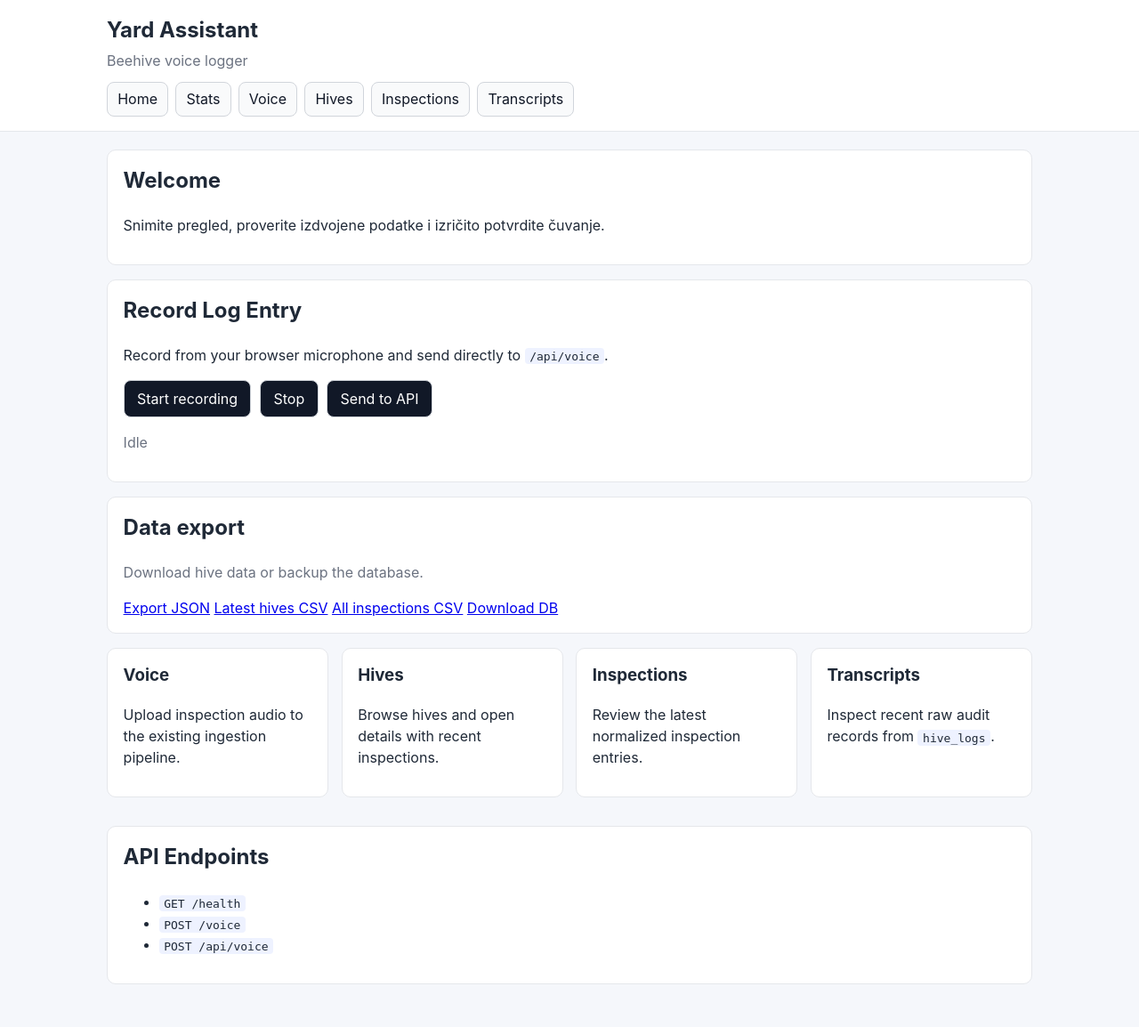
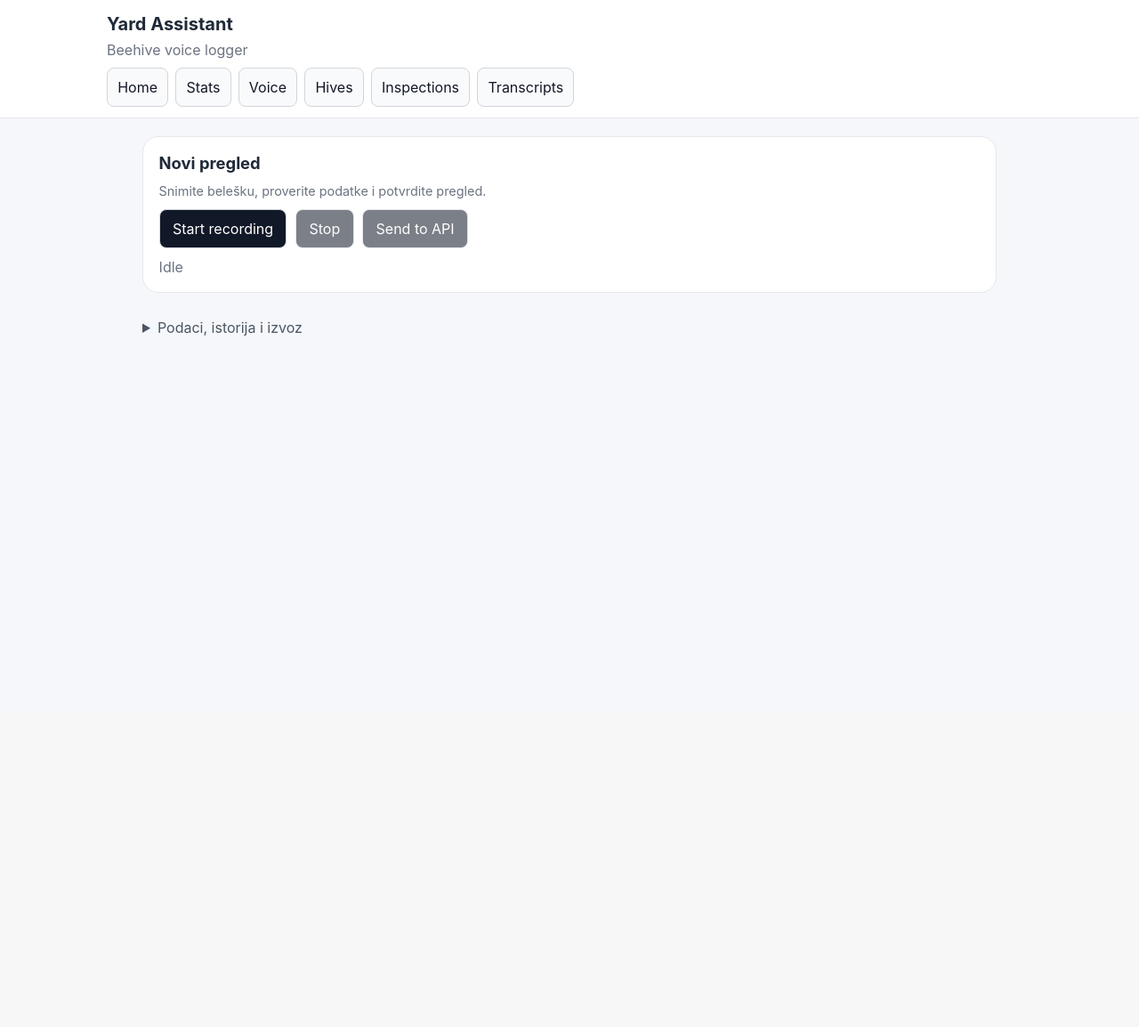
Before and after one commit to the-pr0x1mo/yard-assistant, a FastAPI app: page / in a window 1280 px wide. Shown: the whole page at 89% size. After the commit the page ends 378 px from the top, so only its background shows below. Run offline with FastAPI, Linux system fonts and the light colour scheme.

Commit message:
style(ya-02): refine compact review cards and home layout

```diff
--- a/assistant-api/app/static/review-card.js
+++ b/assistant-api/app/static/review-card.js
@@ -25,30 +25,35 @@
     const hives = await hivesResponse.json();
     root.replaceChildren();
     const state = {unsaved: !persisted, root}; active = state;
-    el('h2', persisted ? `Pregled #${persisted.inspection_id}` : 'Provera pregleda — nije sačuvano', root);
-    el('p', `AI ekstrakcija: ${data.extraction_status === 'completed' ? 'uspešna' : 'neuspešna; unesite podatke ručno'}`, root);
-    if (data.error) el('p', data.error.message, root);
-    const transcript = el('details', null, root);
-    el('summary', 'Originalni Whisper transkript (samo čitanje)', transcript);
-    el('pre', data.preview.raw_transcript, transcript);
-    if (!persisted) el('p', 'Kartica se gubi pri zatvaranju ili osvežavanju stranice. Sačuvajte je izričitom potvrdom.', root);
+    const header = el('div', null, root); header.className = 'review-header';
+    const title = el('h2', persisted ? `Pregled #${persisted.inspection_id}` : 'Provera pregleda', header);
+    title.tabIndex = -1;
+    const badge = el('span', persisted?.confirmation_status === 'confirmed' ? 'Potvrđeno' : 'Nije potvrđeno', header);
+    badge.className = `badge ${persisted?.confirmation_status === 'confirmed' ? 'badge-good' : 'badge-warn'}`;
+    const extraction = el('p', `AI ekstrakcija: ${data.extraction_status === 'completed' ? 'uspešna' : 'neuspešna; unesite podatke ručno'}`, root);
+    extraction.className = 'review-caption muted';
+    if (data.error) el('p', data.error.message, root).className = 'status-error review-caption';
     const form = el('form', null, root); form.className = 'form-stack';
     const fields = el('fieldset', null, form); fields.className = 'review-fields';
     const labelInput = (label, input, parent = fields) => { const l = el('label', label, parent); l.append(input); return input; };
+    const identity = el('div', null, fields); identity.className = 'review-identity';
+    const date = labelInput('Datum i vreme pregleda · UTC', el('input'), identity);
+    date.type = 'datetime-local'; date.step = '1'; date.required = true;
+    date.value = (persisted?.inspected_at || data.inspected_at || data.preview.created_at).replace(' ', 'T');
     let hiveSelect, hiveId, hiveName;
     if (!persisted) {
       hiveSelect = el('select'); hiveSelect.required = true;
       hiveSelect.append(new Option('Izaberite košnicu', ''), ...hives.map(h => new Option(`${h.name || 'Košnica'} · ${h.hive_id}`, h.hive_id)), new Option('Nova košnica', '__new__'));
-      labelInput('Košnica', hiveSelect);
-      hiveId = labelInput('ID košnice', el('input')); hiveId.required = true; hiveId.readOnly = true;
+      labelInput('Košnica', hiveSelect, identity);
+      hiveName = labelInput('Naziv košnice', el('input'), identity); hiveName.maxLength = 200;
+      hiveId = labelInput('ID košnice · stalan za postojeću', el('input'), identity); hiveId.required = true; hiveId.readOnly = true;
       hiveId.pattern = '[A-Za-z0-9][A-Za-z0-9_.-]*'; hiveId.maxLength = 64;
-      hiveName = labelInput('Naziv košnice', el('input')); hiveName.maxLength = 200;
       const extracted = data.preview.structured.hive;
       const found = hives.find(h => h.hive_id === extracted.hive_id);
       hiveSelect.value = found ? found.hive_id : '';
       hiveId.value = found?.hive_id || ''; hiveName.value = found?.name || '';
       const suggestion = el('p', extracted.hive_id && extracted.hive_id !== 'UNKNOWN' ? `Predloženi ID iz transkripta: ${extracted.hive_id}. Izaberite postojeću ili novu košnicu.` : 'Identifikujte košnicu pre potvrde.', fields);
-      suggestion.className = 'muted';
+      suggestion.className = 'muted review-caption';
       hiveSelect.addEventListener('change', () => {
         const selected = hives.find(h => h.hive_id === hiveSelect.value);
         hiveId.readOnly = hiveSelect.value !== '__new__';
@@ -56,12 +61,9 @@
       });
     } else {
       const hive = data.preview.structured.hive;
-      el('p', `Košnica: ${hive.name || '—'} · ID: ${persisted.hive_id} (nepromenljiv)`, fields);
+      const name = labelInput('Naziv košnice', el('input'), identity); name.value = hive.name || ''; name.placeholder = 'Bez naziva'; name.readOnly = true;
+      const id = labelInput('ID košnice · nepromenljiv', el('input'), identity); id.value = persisted.hive_id; id.readOnly = true;
     }
-    const date = labelInput('Datum i vreme pregleda', el('input'));
-    date.type = 'datetime-local'; date.step = '1'; date.required = true;
-    date.value = (persisted?.inspected_at || data.inspected_at || data.preview.created_at).replace(' ', 'T');
-    el('small', 'Vreme pregleda je prikazano u UTC.', fields);
     const controls = {};
     const addField = (key, parent) => {
       const def = spec.fields[key]; let input;
@@ -70,24 +72,42 @@
         const options = def.flag ? [[1, 'Da'], [0, 'Ne']] : def.enum.map(v => [v, ({pljacka:'pljačka', rastrkano:'raštrkano', kriticno:'kritično', visak:'višak', previse:'previše', zapoceti:'započeti', teska:'teška', vrlo_teska:'vrlo teška', veoma_jako:'veoma jako'})[v] || v]);
         options.forEach(([value, label]) => input.append(new Option(label, String(value))));
       } else if (def.type === 'integer' || def.type === 'number') {
-        input = el('input'); input.type = 'number'; input.step = def.type === 'integer' ? '1' : 'any';
+        input = el('input'); input.type = 'number'; input.step = def.type === 'integer' ? '1' : 'any'; input.placeholder = 'Nepoznato';
         if (def.minimum !== undefined) input.min = def.minimum;
         if (def.maximum !== undefined) input.max = def.maximum;
-      } else { input = el('textarea'); input.rows = 2; }
+      } else { input = el('textarea'); input.rows = 2; input.placeholder = 'Nepoznato'; }
       input.value = initial[key] ?? ''; input.name = key;
       controls[key] = input; labelInput(def.label, input, parent);
+      const showUnknown = () => { input.classList.toggle('is-unknown', input.value === ''); };
+      showUnknown(); input.addEventListener('input', showUnknown); input.addEventListener('change', showUnknown);
+      if (input.tagName === 'TEXTAREA') input.parentElement.classList.add('review-wide');
     };
-    spec.compact.forEach(key => addField(key, fields));
-    const expanded = el('details', null, fields); el('summary', 'Proširi / skupi detalje pregleda', expanded);
-    Object.entries(spec.groups).forEach(([group, keys]) => { const section = el('section', null, expanded); el('h3', group, section); keys.forEach(key => addField(key, section)); });
-    const status = el('p', '', root); status.setAttribute('role', 'status');
-    const submit = el('button', persisted?.confirmation_status === 'confirmed' ? 'Sačuvaj izmene' : 'Potvrdi i sačuvaj pregled', form); submit.type = 'submit';
-    const discard = el('button', persisted ? 'Odustani od izmena' : 'Odbaci karticu', form); discard.type = 'button';
+    const compact = el('div', null, fields); compact.className = 'review-grid';
+    spec.compact.forEach(key => addField(key, compact));
+    // Keep the disclosure usable even while persisted factual controls are disabled.
+    const expanded = el('details', null, form); expanded.className = 'review-details';
+    el('summary', 'Sva polja i originalni transkript', expanded);
+    const extraFields = el('fieldset', null, expanded); extraFields.className = 'review-fields';
+    Object.entries(spec.groups).forEach(([group, keys]) => {
+      const section = el('section', null, extraFields); section.className = 'review-group'; el('h3', group, section);
+      const grid = el('div', null, section); grid.className = 'review-grid';
+      keys.forEach(key => addField(key, grid));
+    });
+    const transcript = el('section', null, expanded); transcript.className = 'review-transcript';
+    el('h3', 'Originalni Whisper transkript', transcript);
+    el('p', 'Samo čitanje · izvorni tekst ostaje neizmenjen.', transcript).className = 'muted review-caption';
+    el('pre', data.preview.raw_transcript, transcript);
+    if (!persisted) el('p', 'Nije sačuvano. Kartica se gubi pri napuštanju ili osvežavanju stranice.', form).className = 'muted review-caption';
+    const status = el('p', '', form); status.className = 'review-status'; status.setAttribute('role', 'status');
+    const actions = el('div', null, form); actions.className = 'review-actions';
+    const submit = el('button', persisted?.confirmation_status === 'confirmed' ? 'Sačuvaj izmene' : 'Potvrdi pregled', actions); submit.type = 'submit';
+    const discard = el('button', persisted ? 'Odustani od izmena' : 'Odbaci karticu', actions); discard.type = 'button'; discard.className = 'button-secondary';
+    const setDisabled = disabled => { fields.disabled = disabled; extraFields.disabled = disabled; };
     let edit;
     if (persisted) {
-      fields.disabled = true; submit.hidden = true; discard.hidden = true;
-      edit = el('button', 'Uredi podatke', root); edit.type = 'button';
-      edit.onclick = () => { fields.disabled = false; submit.hidden = false; discard.hidden = false; edit.hidden = true; };
+      setDisabled(true); submit.hidden = true; discard.hidden = true;
+      edit = el('button', 'Uredi podatke', actions); edit.type = 'button';
+      edit.onclick = () => { setDisabled(false); submit.hidden = false; discard.hidden = false; edit.hidden = true; };
     }
     form.addEventListener('input', () => { state.unsaved = true; });
     form.addEventListener('change', () => { state.unsaved = true; });
@@ -119,7 +139,7 @@
         url = `/api/inspections/${persisted.inspection_id}`;
         if (persisted.confirmation_status === 'confirmed') method = 'PUT'; else url += '/confirm';
       }
-      submit.disabled = true; discard.disabled = true; fields.disabled = true;
+      submit.disabled = true; discard.disabled = true; setDisabled(true);
       status.textContent = 'Čuvanje…';
       try {
         const response = await fetch(url, {method, headers: {'Content-Type':'application/json'}, body: JSON.stringify(body)});
@@ -129,8 +149,12 @@
         location.href = `/logs/${persisted?.raw_log_id || saved.id}`;
       } catch (error) {
         status.textContent = `${error.message} Podaci su i dalje u kartici; pokušajte ponovo.`;
-        fields.disabled = false; submit.disabled = false; discard.disabled = false;
+        setDisabled(false); submit.disabled = false; discard.disabled = false;
       }
     };
+    if (!persisted) {
+      title.focus({preventScroll: true});
+      root.scrollIntoView({block: 'start'});
+    }
   };
 })();
--- a/assistant-api/app/static/style.css
+++ b/assistant-api/app/static/style.css
@@ -18,16 +18,16 @@ body {
 .site-header {
   background: #ffffff;
   border-bottom: 1px solid #e5e7eb;
-  padding: 1rem 0;
+  padding: 0.75rem 0;
 }
 
 .site-header h1 {
   margin: 0;
-  font-size: 1.5rem;
+  font-size: 1.25rem;
 }
 
 .site-header p {
-  margin: 0.25rem 0 0.75rem;
+  margin: 0.15rem 0 0.5rem;
   color: #6b7280;
 }
 
@@ -45,6 +45,9 @@ body {
   background: #f9fafb;
   color: #111827;
   text-decoration: none;
+  min-height: 44px;
+  display: inline-flex;
+  align-items: center;
 }
 
 .site-nav a:hover {
@@ -58,7 +61,7 @@ main {
 .card {
   background: #ffffff;
   border: 1px solid #e5e7eb;
-  border-radius: 10px;
+  border-radius: 18px;
   padding: 1rem 1.1rem;
   margin-bottom: 1rem;
 }
@@ -167,6 +170,8 @@ th {
   gap: 0.7rem;
 }
 
+.form-stack input[type="file"] { width: 100%; min-width: 0; max-width: 100%; }
+
 .record-controls {
   display: flex;
   flex-wrap: wrap;
@@ -181,12 +186,14 @@ button {
 
 button {
   width: fit-content;
+  max-width: 100%;
   padding: 0.5rem 0.9rem;
   border: 1px solid #d1d5db;
   border-radius: 8px;
   background: #111827;
   color: #ffffff;
   cursor: pointer;
+  min-height: 44px;
 }
 
 button:hover {
@@ -213,12 +220,6 @@ code {
   border-radius: 4px;
 }
 
-.record-card {
-  position: sticky;
-  top: 0;
-  z-index: 20;
-}
-
 .status-success {
   color: #065f46;
   font-weight: 600;
@@ -232,9 +233,74 @@ code {
 .status-info {
   color: #6b7280;
 }
-.review-fields { border: 0; padding: 0; min-width: 0; }
-.review-fields label { display: flex; flex-direction: column; gap: .3rem; margin: .8rem 0; }
-.review-fields input, .review-fields select, .review-fields textarea { width: 100%; box-sizing: border-box; padding: .55rem; font: inherit; }
-.review-fields summary, .card summary { cursor: pointer; padding: .6rem 0; }
+.card summary, .home-secondary > summary { cursor: pointer; padding: .65rem 0; min-height: 44px; }
 .card pre { white-space: pre-wrap; overflow-wrap: anywhere; }
 #review-card:empty { display: none; }
+
+.record-card, .review-card, .home-secondary {
+  max-width: 960px;
+  margin-left: auto;
+  margin-right: auto;
+}
+
+.record-card h2 { margin-bottom: .35rem; font-size: 1.15rem; }
+.workflow-intro { margin: 0 0 .6rem; font-size: .9rem; }
+#record-status, #upload-status { margin: .5rem 0 0; min-height: 1.5em; }
+.home-secondary > summary { color: #4b5563; margin-bottom: .5rem; }
+.home-secondary .card { margin-top: .6rem; }
+
+.review-card { padding: 1rem; overflow-wrap: anywhere; scroll-margin-top: 1rem; }
+.review-header { display: flex; align-items: center; flex-wrap: wrap; gap: .5rem .75rem; margin-bottom: .25rem; }
+.review-header h2, .review-header h3 { font-size: 1.15rem; margin: 0; }
+.review-header h2:focus { outline: none; }
+.review-header .badge { font-size: .75rem; font-weight: 500; }
+.review-caption { font-size: .85rem; margin: .35rem 0 .65rem; }
+.review-fields { border: 0; padding: 0; margin: 0; min-width: 0; }
+.review-identity, .review-grid { display: grid; grid-template-columns: repeat(2, minmax(0, 1fr)); gap: .75rem; align-items: end; }
+.review-identity { margin-bottom: .85rem; }
+.review-identity > label:has(input[type="datetime-local"]),
+.review-identity > label:has(select), .review-wide { grid-column: 1 / -1; }
+.review-fields label { display: flex; flex-direction: column; gap: .3rem; margin: 0; min-width: 0; font-size: .85rem; font-weight: 500; }
+.review-fields input, .review-fields select, .review-fields textarea {
+  width: 100%; min-width: 0; max-width: 100%; min-height: 44px; padding: .55rem .6rem;
+  border: 1px solid #d8dee7; border-radius: 10px; background: #fff; color: #1f2937;
+  font: inherit; font-size: 1rem; font-weight: 400;
+}
+.review-fields textarea { resize: vertical; }
+.review-fields input[readonly], .review-fields :disabled { background: #f5f7fa; color: #374151; opacity: 1; -webkit-text-fill-color: currentColor; }
+.review-fields .is-unknown { background: #f8fafc; color: #6b7280; border-style: dashed; }
+.review-fields .is-unknown::placeholder { color: #6b7280; opacity: 1; }
+.review-details { border-top: 1px solid #e5e7eb; border-bottom: 1px solid #e5e7eb; }
+.review-details > summary { font-size: .9rem; font-weight: 600; }
+.review-group { margin: .5rem 0 1rem; }
+.review-group h3, .review-transcript h3 { font-size: .95rem; margin-bottom: .6rem; }
+.review-transcript { margin: .75rem 0; }
+.review-transcript pre { font-size: .9rem; max-height: 18rem; overflow-y: auto; }
+.review-status { margin: 0; font-size: .9rem; color: #92400e; }
+.review-status:empty { display: none; }
+.review-actions { display: flex; flex-wrap: wrap; gap: .5rem; align-items: center; }
+.review-actions button { flex: 1 1 auto; }
+.button-secondary { color: #374151; background: #f8fafc; border-color: #d8dee7; }
+.button-secondary:hover { background: #eef1f5; }
+button:disabled { cursor: default; opacity: .55; }
+button[hidden] { display: none; }
+:is(button, a, input, select, textarea, summary):focus-visible { outline: 2px solid #4f6b96; outline-offset: 3px; }
+.inspection-note { margin: .75rem 0; }
+.inspection-note dt, .inspection-metrics dt { font-size: .82rem; color: #6b7280; }
+.inspection-note dd, .inspection-metrics dd { margin: .2rem 0 0; white-space: pre-wrap; }
+.inspection-metrics { margin: .75rem 0; }
+.inspection-metrics > div { min-width: 0; padding: .6rem; border: 1px solid #e5e7eb; border-radius: 10px; background: #f8fafc; }
+.value-unknown { color: #6b7280; font-style: italic; }
+.review-edit-link { display: inline-flex; align-items: center; min-height: 44px; }
+.review-card .kv { grid-template-columns: minmax(0, 1fr) minmax(0, 1fr); }
+
+@media (min-width: 640px) {
+  .review-card { padding: 1.1rem 1.25rem; }
+  .review-grid { grid-template-columns: repeat(3, minmax(0, 1fr)); }
+  .review-identity > label:has(input[type="datetime-local"]), .review-identity > label:has(select) { grid-column: auto; }
+  .review-actions button { flex: 0 1 auto; }
+}
+
+@media (min-width: 960px) {
+  .review-grid { grid-template-columns: repeat(4, minmax(0, 1fr)); }
+}
--- a/assistant-api/app/templates/index.html
+++ b/assistant-api/app/templates/index.html
@@ -3,29 +3,21 @@
 {% block title %}Home | Yard Assistant{% endblock %}
 
 {% block content %}
-<section class="card">
-  <h2>Welcome</h2>
-  <p>
-    Snimite pregled, proverite izdvojene podatke i izričito potvrdite čuvanje.
-  </p>
-</section>
-
 <section class="card record-card">
-  <h2>Record Log Entry</h2>
-  <p>Record from your browser microphone and send directly to <code>/api/voice</code>.</p>
+  <h2>Novi pregled</h2>
+  <p class="muted workflow-intro">Snimite belešku, proverite podatke i potvrdite pregled.</p>
   <div class="record-controls">
     <button id="record-start" type="button">Start recording</button>
     <button id="record-stop" type="button" disabled>Stop</button>
     <button id="record-send" type="button" disabled>Send to API</button>
   </div>
-  <p id="record-status" class="muted">Idle</p>
-  <!-- <details id="record-result-wrap">
-    <summary>API response</summary>
-    <pre id="record-result"></pre>
-  </details> -->
+  <p id="record-status" class="muted" role="status">Idle</p>
 </section>
 
+<section class="card review-card" id="review-card" aria-live="polite"></section>
 
+<details class="home-secondary">
+<summary>Podaci, istorija i izvoz</summary>
 <section class="card">
   <h2>Data export</h2>
 
@@ -57,16 +49,8 @@
   </a>
 </section>
 
-<section class="card">
-  <h2>API Endpoints</h2>
-  <ul>
-    <li><code>GET /health</code></li>
-    <li><code>POST /voice</code></li>
-    <li><code>POST /api/voice</code></li>
-  </ul>
-</section>
+</details>
 
-<section class="card" id="review-card" aria-live="polite"></section>
 <script src="/static/review-card.js"></script>
 <script>
   (() => {
--- a/assistant-api/app/templates/review.html
+++ b/assistant-api/app/templates/review.html
@@ -1,7 +1,7 @@
 {% extends "base.html" %}
 {% block title %}Provera pregleda | Yard Assistant{% endblock %}
 {% block content %}
-<section class="card" id="review-card"></section>
+<section class="card review-card" id="review-card"></section>
 <script id="inspection-data" type="application/json">{{ result | tojson }}</script>
 <script src="/static/review-card.js"></script>
 {% if result.inspection %}
--- a/assistant-api/app/templates/voice.html
+++ b/assistant-api/app/templates/voice.html
@@ -3,7 +3,7 @@
 {% block content %}
 <section class="card">
   <h2>Otpremi glasovnu belešku</h2>
-  <p>Audio se koristi privremeno. Podaci se čuvaju tek kada potvrdite pregled.</p>
+  <p class="muted workflow-intro">Audio se koristi privremeno. Podaci se čuvaju tek kada potvrdite pregled.</p>
   <form id="voice-upload" class="form-stack">
     <label for="file">Audio datoteka (do 32 MiB)</label>
     <input id="file" name="file" type="file" accept="audio/*" required>
@@ -11,7 +11,7 @@
   </form>
   <p id="upload-status" role="status"></p>
 </section>
-<section class="card" id="review-card" aria-live="polite"></section>
+<section class="card review-card" id="review-card" aria-live="polite"></section>
 <script src="/static/review-card.js"></script>
 <script>
 (() => {
```
Also changed, not shown: assistant-api/app/templates/inspection_cards.html (+22 -11 lines).
